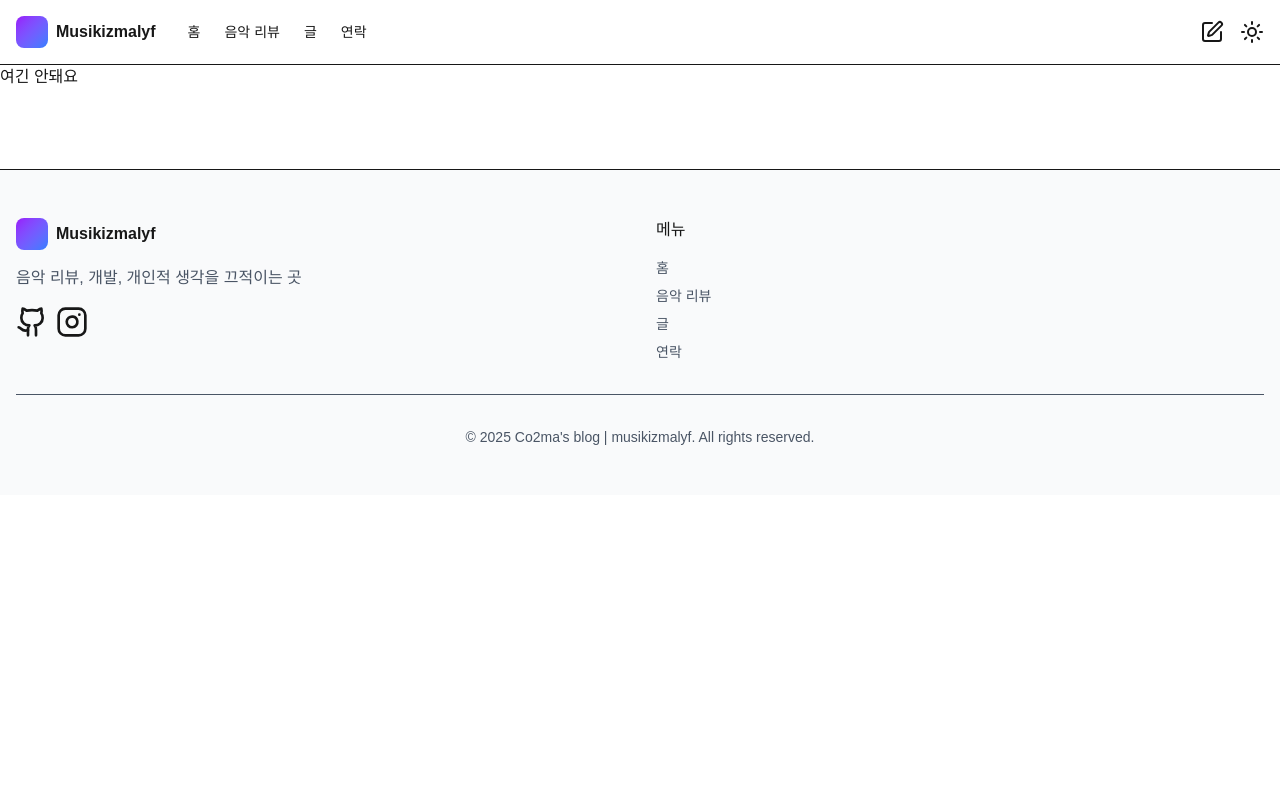
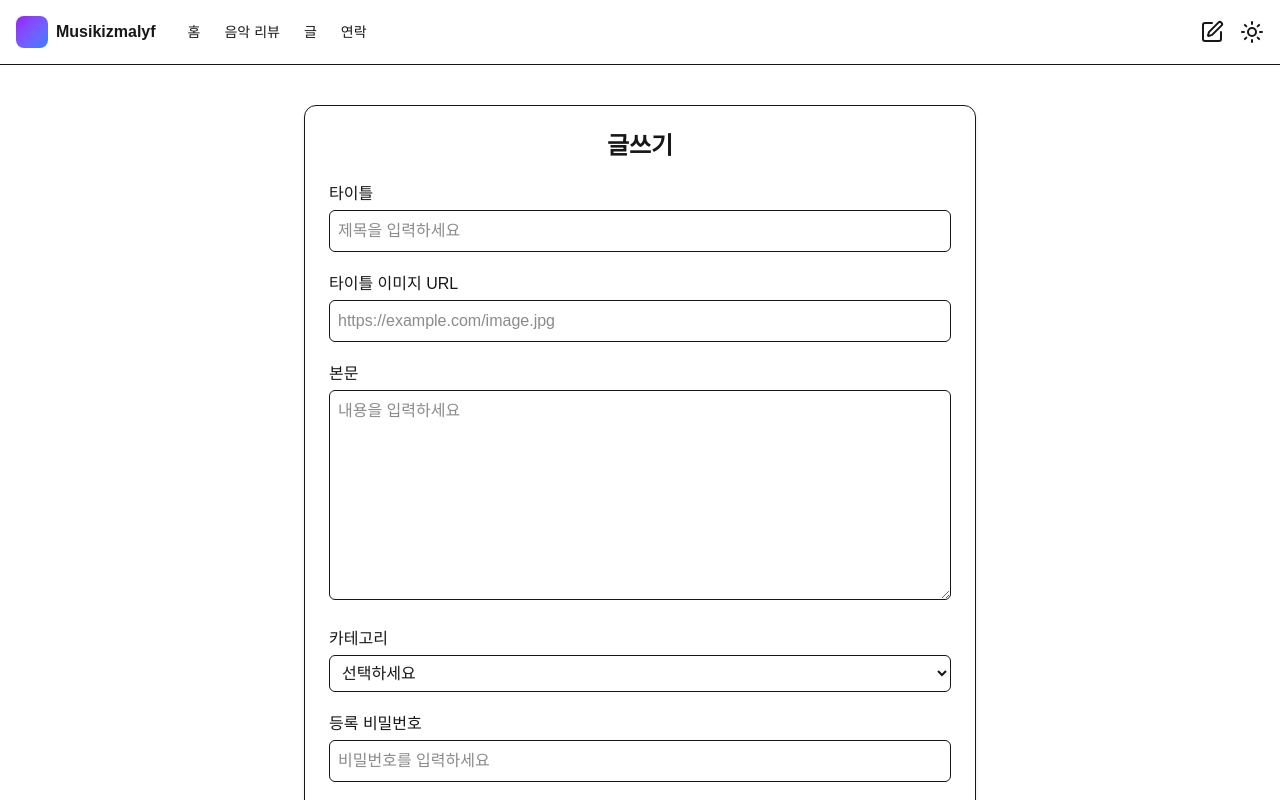
Before and after one commit to co2ma/blog_proj, a Next.js app in the folder frontend/blog/: page /write in a window 1280 px wide. Before the commit this address had no page. Shown: the top 800 px of the page. Built offline with nearby package versions, Linux system fonts and the light colour scheme.

Commit message:
feat: 글쓰기 ui 생성

```diff
--- /dev/null
+++ b/frontend/blog/app/write/page.tsx
@@ -0,0 +1,115 @@
+"use client";
+
+import { useState } from "react";
+
+export default function Write() {
+    const [formData, setFormData] = useState({
+        title: "",
+        image: "",
+        content: "",
+        category: "",
+        password: "",
+    });
+
+    const handleChange = (
+        e: React.ChangeEvent<
+            HTMLInputElement | HTMLTextAreaElement | HTMLSelectElement
+        >
+    ) => {
+        setFormData({ ...formData, [e.target.name]: e.target.value });
+    };
+
+    const handleSubmit = (e: React.FormEvent) => {
+        e.preventDefault();
+        console.log(formData);
+        // 서버로 전송 로직 작성 예정
+    };
+
+    return (
+        <form
+            onSubmit={handleSubmit}
+            className="mt-10 max-w-2xl mx-auto p-6 border rounded-xl space-y-5 shadow-md bg-white"
+        >
+            <h1 className="text-2xl font-bold text-center">글쓰기</h1>
+
+            {/* 타이틀 */}
+            <div>
+                <label className="block font-medium mb-1">타이틀</label>
+                <input
+                    type="text"
+                    name="title"
+                    value={formData.title}
+                    onChange={handleChange}
+                    placeholder="제목을 입력하세요"
+                    className="w-full border p-2 rounded-md"
+                />
+            </div>
+
+            {/* 타이틀 이미지 */}
+            <div>
+                <label className="block font-medium mb-1">
+                    타이틀 이미지 URL
+                </label>
+                <input
+                    type="text"
+                    name="image"
+                    value={formData.image}
+                    onChange={handleChange}
+                    placeholder="https://example.com/image.jpg"
+                    className="w-full border p-2 rounded-md"
+                />
+            </div>
+
+            {/* 본문 */}
+            <div>
+                <label className="block font-medium mb-1">본문</label>
+                <textarea
+                    name="content"
+                    value={formData.content}
+                    onChange={handleChange}
+                    rows={8}
+                    placeholder="내용을 입력하세요"
+                    className="w-full border p-2 rounded-md"
+                />
+            </div>
+
+            {/* 카테고리 */}
+            <div>
+                <label className="block font-medium mb-1">카테고리</label>
+                <select
+                    name="category"
+                    value={formData.category}
+                    onChange={handleChange}
+                    className="w-full border p-2 rounded-md"
+                >
+                    <option value="">선택하세요</option>
+                    <option value="review">음악 리뷰</option>
+                    <option value="free">자유 글</option>
+                    <option value="algorithm">알고리즘</option>
+                    <option value="cs">cs 관련</option>
+                </select>
+            </div>
+
+            {/* 비밀번호 */}
+            <div>
+                <label className="block font-medium mb-1">등록 비밀번호</label>
+                <input
+                    type="password"
+                    name="password"
+                    value={formData.password}
+                    onChange={handleChange}
+                    placeholder="비밀번호를 입력하세요"
+                    className="w-full border p-2 rounded-md"
+                />
+            </div>
+
+            {/* 버튼 */}
+            <button
+                type="submit"
+                className="w-full py-3 bg-black text-white rounded-md font-semibold hover:bg-gray-800 transition"
+            >
+                등록하기
+            </button>
+        </form>
+    );
+}
```
